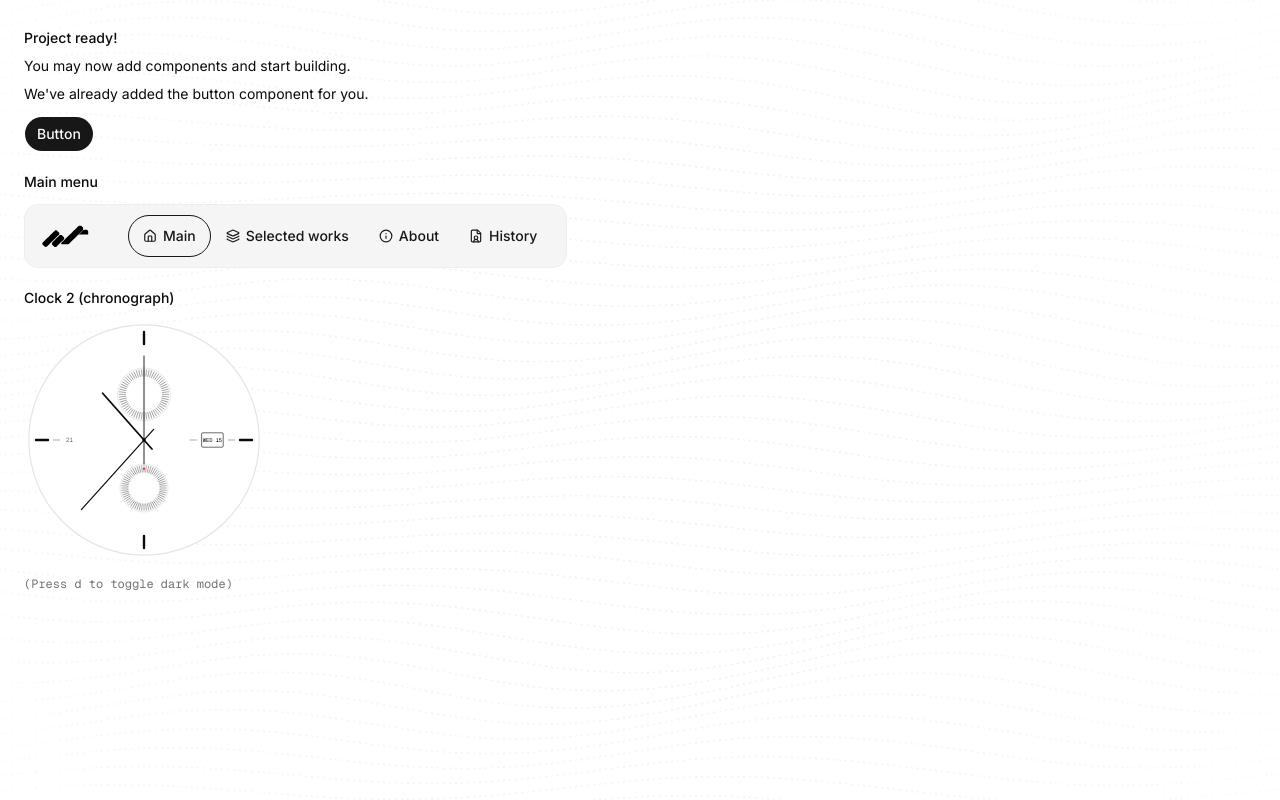
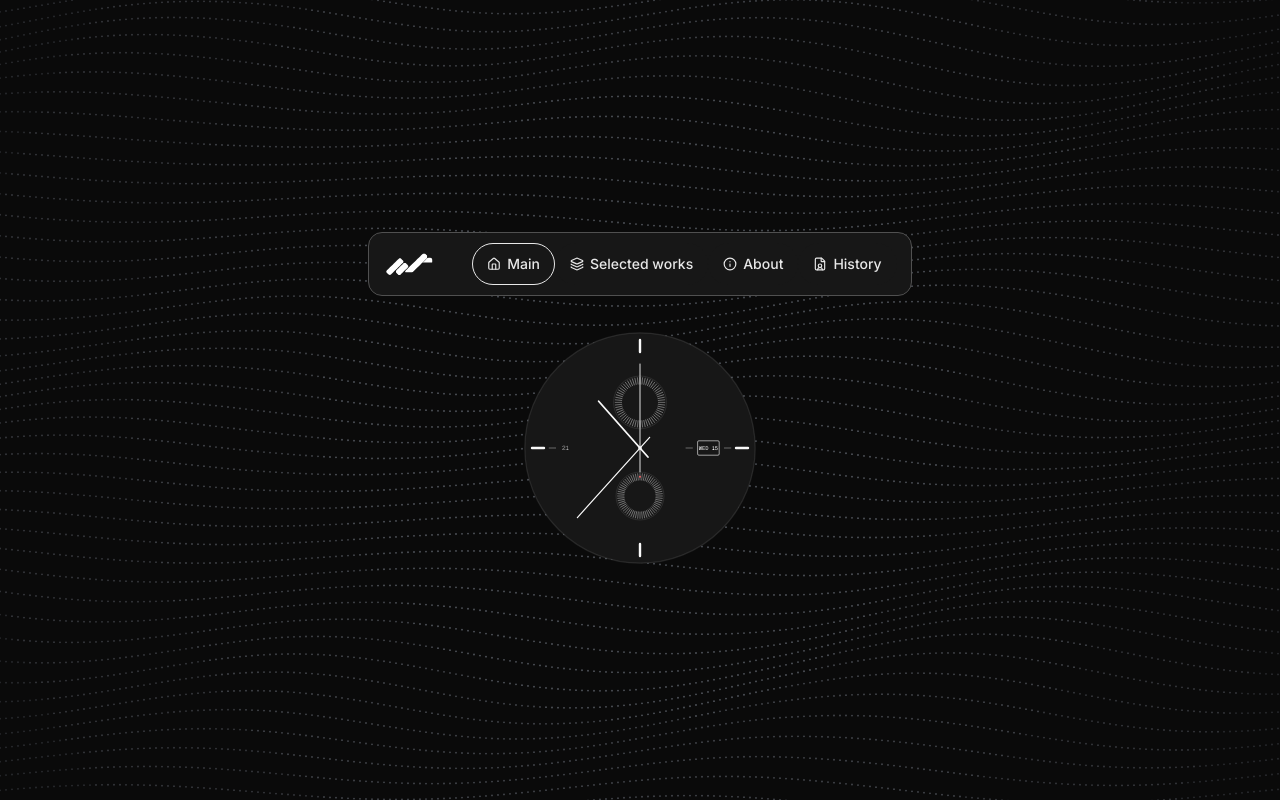
Before and after one commit to perttumurto-designer/portfolio, a Next.js app: page / in a window 1280 px wide. Built offline with nearby package versions, Linux system fonts and the light colour scheme.

Commit message:
darkmode default

```diff
--- a/app/page.tsx
+++ b/app/page.tsx
@@ -1,6 +1,5 @@
 "use client"
 
-import { Button } from "@/components/ui/button"
 import { ResponsiveMenu } from "@/components/portfolio/responsive-menu"
 import { AnalogClock2 } from "@/components/portfolio/analog-clock-2"
 import { House, Layers, Info, FileUser } from "lucide-react"
@@ -14,29 +13,10 @@
 
 export default function Page() {
   return (
-    <div className="flex min-h-svh flex-col gap-6 p-4 md:p-6">
-      <div className="flex w-full min-w-0 max-w-md flex-col gap-4 text-sm leading-loose">
-        <div>
-          <h1 className="font-medium">Project ready!</h1>
-          <p>You may now add components and start building.</p>
-          <p>We&apos;ve already added the button component for you.</p>
-          <Button className="mt-2">Button</Button>
-        </div>
-        <div>
-          <h2 className="font-medium">Main menu</h2>
-          <div className="mt-2">
-            <ResponsiveMenu items={menuItems} />
-          </div>
-        </div>
-        <div>
-          <h2 className="font-medium">Clock 2 (chronograph)</h2>
-          <div className="mt-2">
-            <AnalogClock2 size={240} />
-          </div>
-        </div>
-        <div className="font-mono text-xs text-muted-foreground">
-          (Press <kbd>d</kbd> to toggle dark mode)
-        </div>
+    <div className="flex min-h-svh items-center justify-center p-4 md:p-6">
+      <div className="flex flex-col items-center gap-8">
+        <ResponsiveMenu items={menuItems} />
+        <AnalogClock2 size={240} />
       </div>
     </div>
   )
--- a/components/theme-provider.tsx
+++ b/components/theme-provider.tsx
@@ -10,7 +10,7 @@
   return (
     <NextThemesProvider
       attribute="class"
-      defaultTheme="system"
+      defaultTheme="dark"
       enableSystem
       disableTransitionOnChange
       {...props}
```
